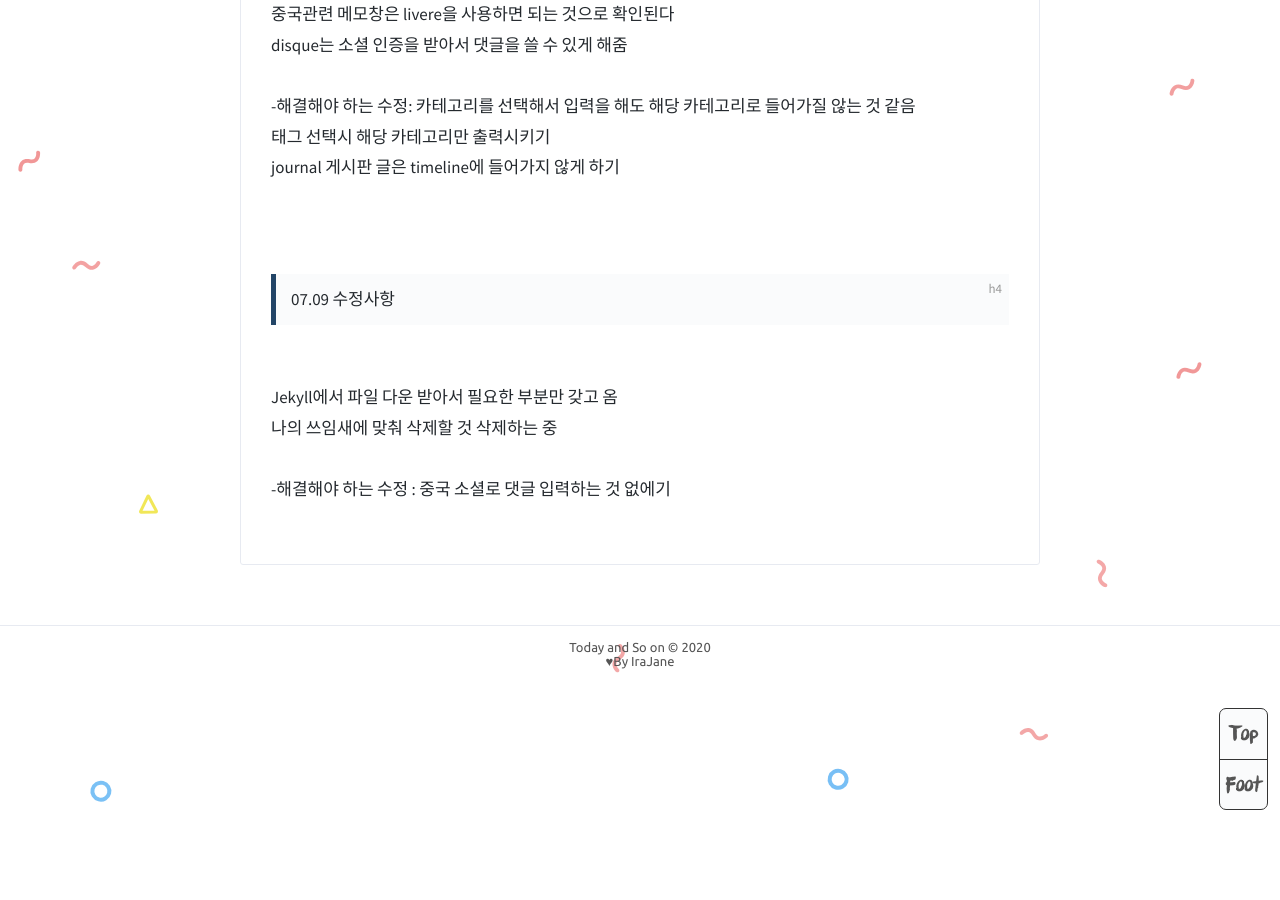
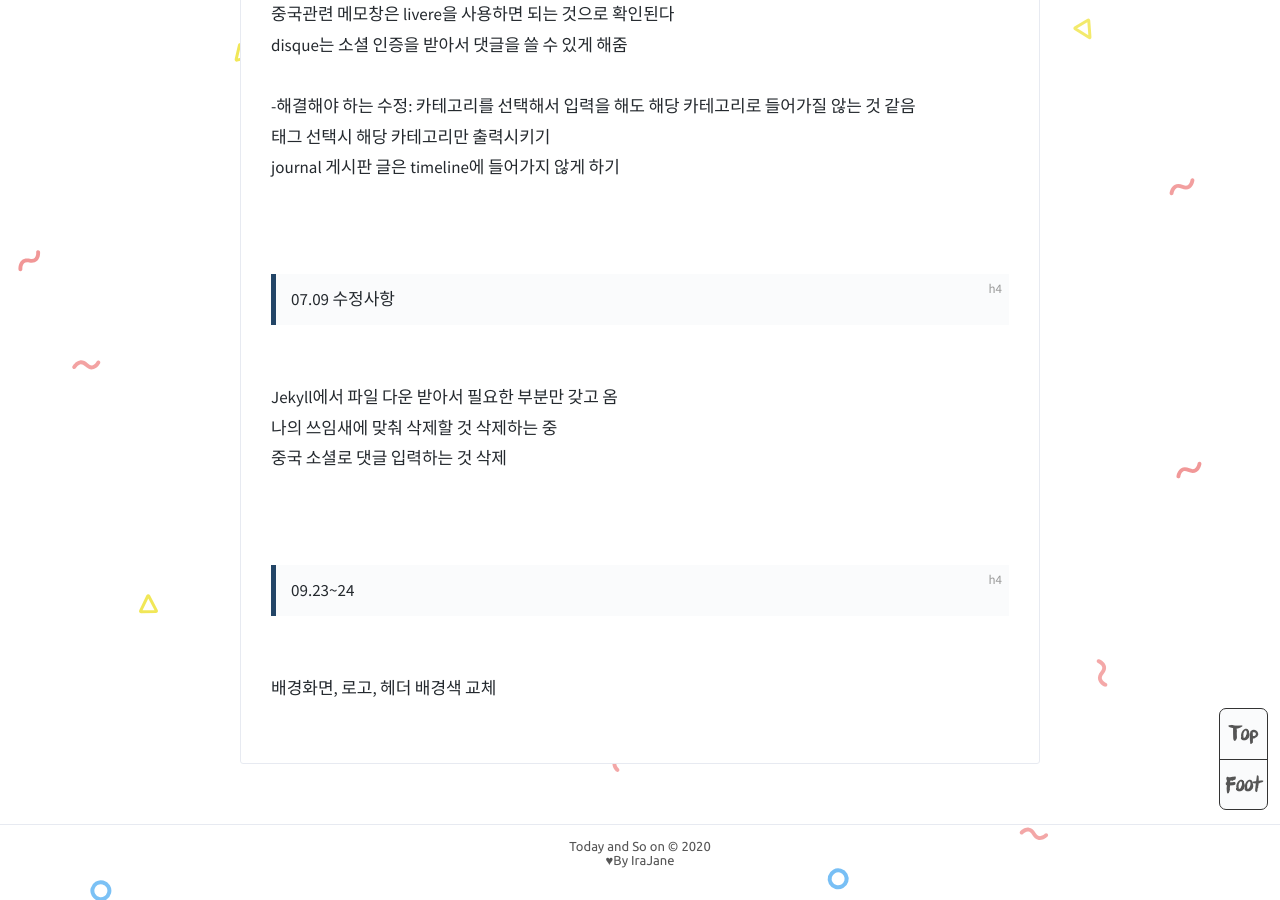
Before and after one commit to IraJane/IraJane.github.io, a Jekyll site: the page built from _posts/2020-07-09-first-post.md, in a window 1280 px wide and 900 px high, scrolled down 680 px. Built offline with Jekyll 4.4.1, drawn with Linux system fonts in a browser that asks for light colours; comment, search, counter and statistics services are not loaded.

Commit message:
Update 2020-07-09-first-post.md

```diff
--- a/_posts/2020-07-09-first-post.md
+++ b/_posts/2020-07-09-first-post.md
@@ -18,5 +18,7 @@ disque는 소셜 인증을 받아서 댓글을 쓸 수 있게 해줌 <br>
 <h4>07.09 수정사항</h4><br>
 Jekyll에서 파일 다운 받아서 필요한 부분만 갖고 옴 <br>
 나의 쓰임새에 맞춰 삭제할 것 삭제하는 중<br>
-<br>
--해결해야 하는 수정 : 중국 소셜로 댓글 입력하는 것 없에기 <br>
+중국 소셜로 댓글 입력하는 것 삭제 <br>
+ <br><br>
+ <h4>09.23~24</h4><br>
+ 배경화면, 로고, 헤더 배경색 교체<br>
```
